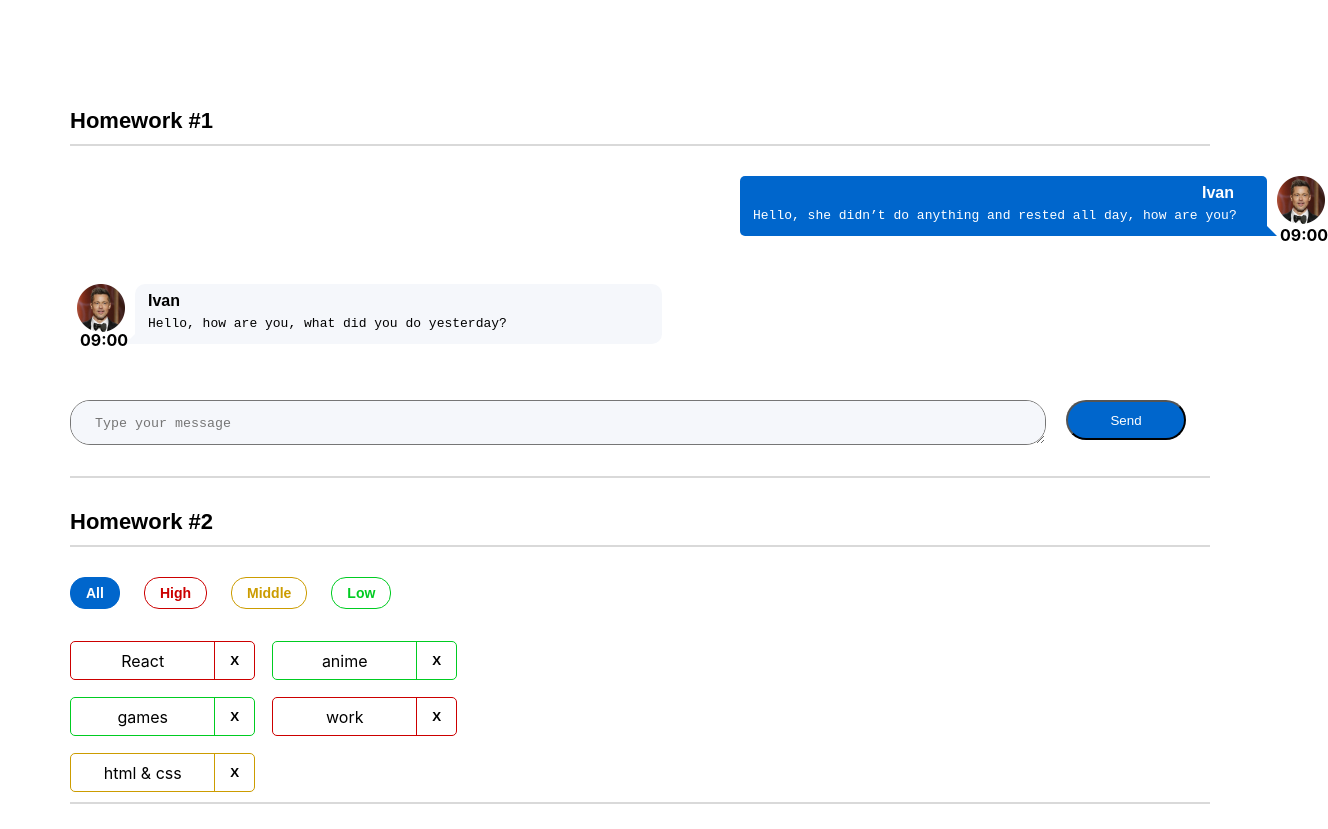
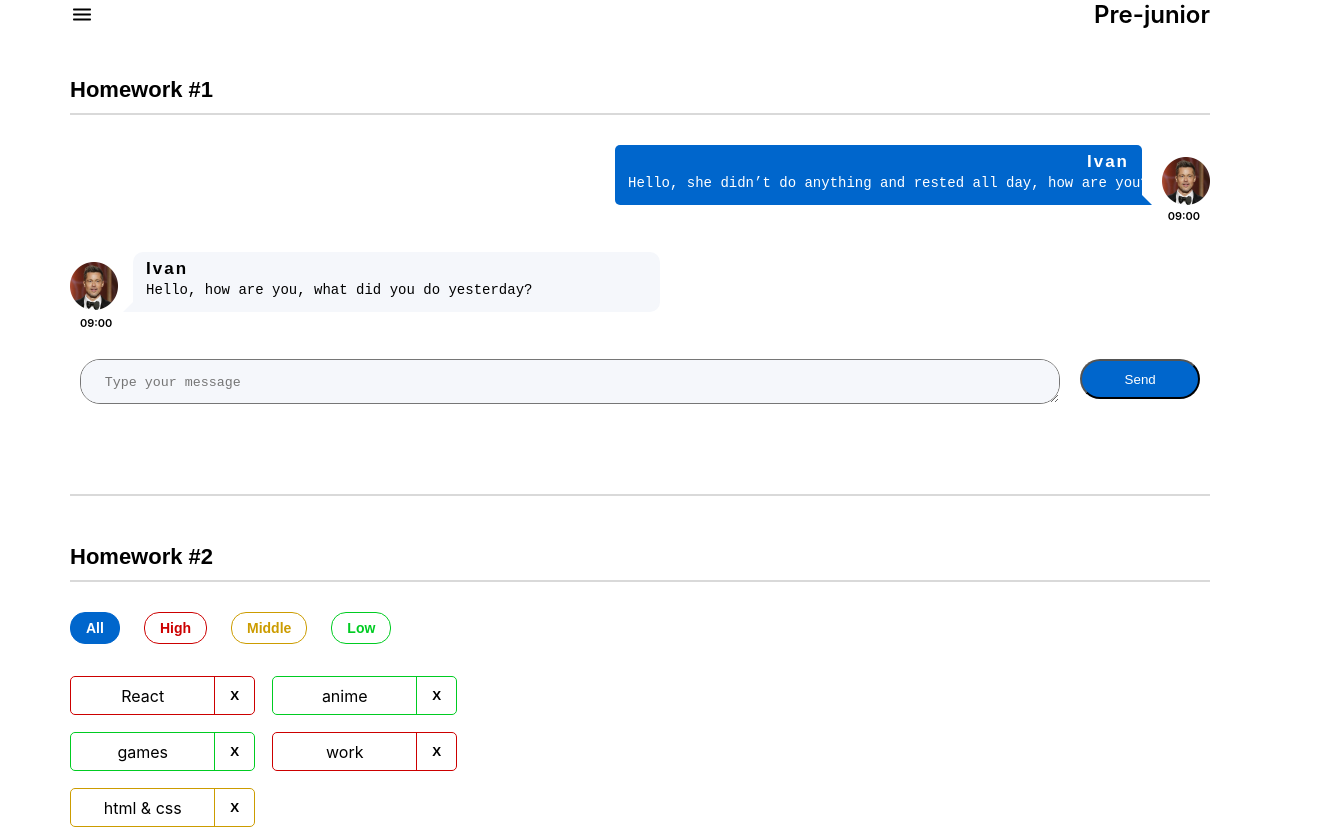
Before and after one commit to germashukanna/hws2-master, a React (Create React App) app: page /#/pre-junior in a window 1280 px wide. Shown: the top 829 px of the page, 1328 px wide, since content can reach past the window. Built offline with nearby package versions, Linux system fonts and the light colour scheme.

Commit message:
HW5 and refactor

```diff
--- a/src/s1-main/App.module.css
+++ b/src/s1-main/App.module.css
@@ -1,6 +1,6 @@
 .App {
     --header_height: 60px;
-    margin: 107px 70px;
+    margin: 0px 70px;
     max-width: 1280px;
 }
 
@@ -16,6 +16,7 @@
     line-height: 27px;
     vertical-align: top;
     font-style: initial;
+    margin-top: 47px;
 }
 
 hr {
@@ -23,6 +24,10 @@ hr {
     margin-bottom: 30px;
     margin-top: 10px;
 }
+.hw1{
+    margin: 90px 0;
+}
+
 .hw2{
-    margin-top: 300px;
+    margin: 90px 0;
 }
--- a/src/s1-main/App.tsx
+++ b/src/s1-main/App.tsx
@@ -1,20 +1,18 @@
 import React from 'react'
 import s from './App.module.css'
-import HW1 from '../s2-homeworks/hw01/HW1'
-import HW2 from "../s2-homeworks/hw02/HW2";
-import HW3 from "../s2-homeworks/hw03/HW3";
-import HW4 from "../s2-homeworks/hw04/HW4";
+import HW5 from "../s2-homeworks/hw05/HW5";
+
 
 function App() {
     return (
         <div className={s.App}>
-            <HW1/>
-            <HW2/>
-            <HW3/>
-            <HW4/>
+            {/*<HW1/>*/}
+            {/*<HW2/>*/}
+            {/*<HW3/>*/}
+            {/*<HW4/>*/}
 
             {/*при выполнении дз 5 и более - закомментировать здесь дз 1-4, так как они есть внутри дз 5*/}
-            {/*<HW5/>*/}
+            <HW5/>
         </div>
     )
 }
--- a/src/s2-homeworks/hw01/friend-message/FriendMessage.module.css
+++ b/src/s2-homeworks/hw01/friend-message/FriendMessage.module.css
@@ -1,35 +1,38 @@
 .friendMessage {
     display: flex;
-    max-width: 1280px;
-
+    flex-direction: column;
+    align-items: flex-start;
+    margin-bottom: 25px;
 }
 
 .friendImageAndText {
     display: flex;
+    flex-direction: row;
+    align-items: flex-start;
+    gap: 10px;
     position: relative;
-    top: 108px;
-    left: -500px;
-
+    z-index: 3;
 }
 
 .friendImageAndText img {
-    position: absolute;
+    z-index: 3;
     width: 48px;
     height: 48px;
-    left: 507px;
+    margin-top: 10px;
+
 }
 
 .friendText {
     font-family: 'Montserrat', sans-serif;
-    position: absolute;
-    margin-left: 565px;
+    position: relative;
+    margin-left: 5px;
     background-color: #F5F7FB;
     width: 527px;
     height: 60px;
     border-radius: 10px;
     color: black;
     padding: 8px 13px;
-    margin-right: 10px;
+    /*margin-right: 10px;*/
 }
 
 .friendText:after {
@@ -37,27 +40,28 @@
     position: absolute;
 
     left: -10px;
-    bottom: 0px;
+    bottom: 0;
     border: 10px solid transparent;
     border-bottom: 10px solid #F5F7FB;
 }
 
 .friendName {
-    position: absolute;
-    font-weight: bold;
-    size: 16px;
+    text-align: start;
+    font-weight: 600;
+    font-size: 17px;
+    line-height: 18px;
+    letter-spacing: 2px;
 }
 
 .friendMessageText {
-    position: absolute;
-    top: 32px;
-    font-weight: normal;
-    size: 16px;
+    font-weight: 400;
+    font-size: 14px;
+    line-height: 24px;
 }
 
 .friendTime {
-    position: absolute;
-    left: 80px;
-    top: 330px;
-    font-weight: bold;
+    padding-left: 10px;
+    font-weight: 600;
+    font-size: 11px;
+    line-height: 22px;
 }
--- a/src/s2-homeworks/hw01/message-sender/MessageSender.module.css
+++ b/src/s2-homeworks/hw01/message-sender/MessageSender.module.css
@@ -1,15 +1,15 @@
 .sendForm {
-    position: absolute;
     display: flex;
-    top: 400px;
+    justify-content: center;
 }
 
 .textarea {
-    width: 976px;
+    width: 86%;
     border-radius: 20px;
     background-color: #F5F7FB;
     padding: 15px 24px;
     color: black;
+    outline: none;
 }
 
 .button {
--- a/src/s2-homeworks/hw01/message/Message.module.css
+++ b/src/s2-homeworks/hw01/message/Message.module.css
@@ -1,26 +1,28 @@
 .message {
     display: flex;
-    max-width: 1280px;
-
+    flex-direction: column;
+    align-items: flex-end;
+    margin-bottom: 25px;
 }
 
 .imageAndText {
     display: flex;
+    flex-direction: row-reverse;
+    align-items: flex-end;
+    gap: 10px;
     position: relative;
-    margin-left: 105px;
+    z-index: 3;
 }
 
 .imageAndText img {
-    position: absolute;
+    z-index: 3;
     width: 48px;
     height: 48px;
-    margin-left: 1102px;
-
 }
 
 .text {
     font-family: 'Montserrat', sans-serif;
-    position: absolute;
+    position: relative;
     margin-left: 565px;
     background-color: #0066CC;
     width: 527px;
@@ -34,29 +36,30 @@
 .text:after {
     content: "";
     position: absolute;
-
-    right: -10px; bottom: 0px;
+    right: -10px;
+    bottom: 0;
     border: 10px solid transparent;
     border-bottom: 10px solid #0066CC;
 }
 
 .name {
-    position: absolute;
-    left: 462px;
-    font-weight: bold;
-    size: 16px;
+    text-align: end;
+    font-weight: 600;
+    font-size: 17px;
+    line-height: 18px;
+    letter-spacing: 2px;
 }
 
+
 .messageText {
-    position: absolute;
-    top: 32px;
-    font-weight: normal;
-    size: 16px;
-   }
+    font-weight: 400;
+    font-size: 14px;
+    line-height: 24px;
+}
 
 .time {
-    position: absolute;
-    left: 1280px;
-    top: 225px;
-    font-weight: bold;
+    padding-right: 10px;
+    font-weight: 600;
+    font-size: 11px;
+    line-height: 22px;
 }
--- a/src/s2-homeworks/hw04/common/c1-SuperInputText/SuperInputText.module.css
+++ b/src/s2-homeworks/hw04/common/c1-SuperInputText/SuperInputText.module.css
@@ -24,6 +24,7 @@
 
 .errorInput {
     display: flex;
+    flex-direction: row;
     border: 1px solid #CC1439;
     color: #CC1439;
 }
--- a/src/s2-homeworks/hw04/common/c2-SuperButton/SuperButton.module.css
+++ b/src/s2-homeworks/hw04/common/c2-SuperButton/SuperButton.module.css
@@ -4,6 +4,11 @@
     font-size: 14px;
     line-height: 20px;
     border-radius: 3px;
+    transition: ease-in-out 0.1s;
+}
+
+.button:hover {
+    transform: scale(1.05);
 }
 
 .disabled {
@@ -30,27 +35,19 @@
 }
 
 .default:hover {
-    width: 167px;
-    height: 30px;
     background-color: #0080FF;
 }
 
 .red:hover {
-    width: 167px;
-    height: 30px;
     background-color: #FF1A47;
 }
 
 .secondary:hover {
-    width: 167px;
-    height: 30px;
     background-color: #E5F0FA;
     color: #0066CC;
 }
 
  .disabled:hover {
-     width: 132px;
-     height: 30px;
      background-color: #004D99;
      opacity: 0.5;
      color: #002E5C;
@@ -58,26 +55,18 @@
 
 
 .default:active {
-    width: 149px;
-    height: 30px;
     background-color: #0059B3;
 }
 
 .secondary:active {
-    width: 149px;
-    height: 30px;
     background-color: #C9E5FF;
 }
 
 .red:active {
-    width: 149px;
-    height: 30px;
     background-color: #B31232;
 }
 
 .button:disabled {
-    width: 132px;
-    height: 30px;
     background-color: #004D99;
     opacity: 0.5;
     color: #002E5C;
--- a/src/s2-homeworks/hw05/HW5.tsx
+++ b/src/s2-homeworks/hw05/HW5.tsx
@@ -20,4 +20,5 @@ function HW5() {
     )
 }
 
+
 export default HW5
--- a/src/s2-homeworks/hw05/Pages.tsx
+++ b/src/s2-homeworks/hw05/Pages.tsx
@@ -18,15 +18,15 @@ function Pages() {
             <Routes>
                 {/*роутинг будут писать студенты*/}
                 {/*в начале мы попадаем на страницу '/' и переходим сразу на страницу /pre-junior*/}
-                {/*<Route ...*/}
+                <Route path={'/'} element={<Navigate to={PATH.PRE_JUNIOR}/>} />
 
                 {/*роуты для /pre-junior, /junior, /junior-plus*/}
-                {/*<Route ...*/}
-                {/*<Route ...*/}
-                {/*<Route ...*/}
+                <Route path={PATH.PRE_JUNIOR} element={<PreJunior/>}/>
+                <Route path={PATH.JUNIOR} element={<Junior/>}/>
+                <Route path={PATH.PRE_JUNIOR} element={<JuniorPlus/>}/>
 
                 {/*роут для несуществующей страницы должен отрисовать <Error404 />*/}
-                {/*<Route ...*/}
+                <Route path={'/*'} element={<Error404/>}/>
             </Routes>
         </div>
     )
--- a/src/s2-homeworks/hw05/header/Header.module.css
+++ b/src/s2-homeworks/hw05/header/Header.module.css
@@ -2,7 +2,13 @@
 }
 
 .header {
+    display: flex;
+    justify-content: space-between;
+    margin: 0 auto;
 }
 
 .header h1 {
+    font-weight: 600;
+    font-size: 24px;
+    line-height: 29px;
 }
--- a/src/s2-homeworks/hw05/sidebar/Sidebar.module.css
+++ b/src/s2-homeworks/hw05/sidebar/Sidebar.module.css
@@ -1,24 +1,58 @@
 .sidebar {
+    display: none;
 }
 
 .sidebar.open {
+    display: flex;
+    position: absolute;
+    width: 16.6vw;
+    height: 100vh;
+    background-color: #FFFFFF;
+    z-index: 4;
+
 }
 
 .background {
+    position: absolute;
+    width: 100vw;
+    height: 100vh;
+    background: #000000;
+    opacity: 0.3;
+    z-index: 4;
 }
 
 .nav {
+    display: flex;
+    flex-direction: column;
+    margin-top: 63px;
+    z-index: 1;
 }
 
 .nav a {
+    margin: 15px 15px;
+    font-weight: 600;
+    font-size: 22px;
+    line-height: 27px;
+    text-decoration: none;
+    color: #000000;
 }
 
 .nav a:hover {
+    color: #58ACFF;
 }
 
 .nav a.active {
+    text-decoration-line: underline;
+    color: #0059B2;
 }
+
 .close {
+    margin-top: 20px;
+    margin-left: 70px;
+    order: 2;
+    width: 24px;
+    height: 24px;
+    background-color: transparent;
 }
 
 .close img {
--- a/src/s2-homeworks/hw05/sidebar/Sidebar.tsx
+++ b/src/s2-homeworks/hw05/sidebar/Sidebar.tsx
@@ -31,7 +31,7 @@ export const Sidebar: FC<PropsType> = ({open, handleClose}) => {
                         id={'hw5-pre-junior-link'}
                         to={PATH.PRE_JUNIOR}
                         onClick={handleClose}
-                        // className={...} // делает студент
+                        className={({isActive}) => isActive ? s.active : s.nav}
                     >
                         Pre-junior
                     </NavLink>
@@ -39,7 +39,7 @@ export const Sidebar: FC<PropsType> = ({open, handleClose}) => {
                         id={'hw5-junior-link'}
                         to={PATH.JUNIOR}
                         onClick={handleClose}
-                        // className={...} // делает студент
+                        className={({isActive}) => isActive ? s.active : s.nav}
                     >
                         Junior
                     </NavLink>
@@ -47,7 +47,7 @@ export const Sidebar: FC<PropsType> = ({open, handleClose}) => {
                         id={'hw5-junior-plus-link'}
                         to={PATH.JUNIOR_PLUS}
                         onClick={handleClose}
-                        // className={...} // делает студент
+                        className={({isActive}) => isActive ? s.active : s.nav}
                     >
                         Junior Plus
                     </NavLink>
```
